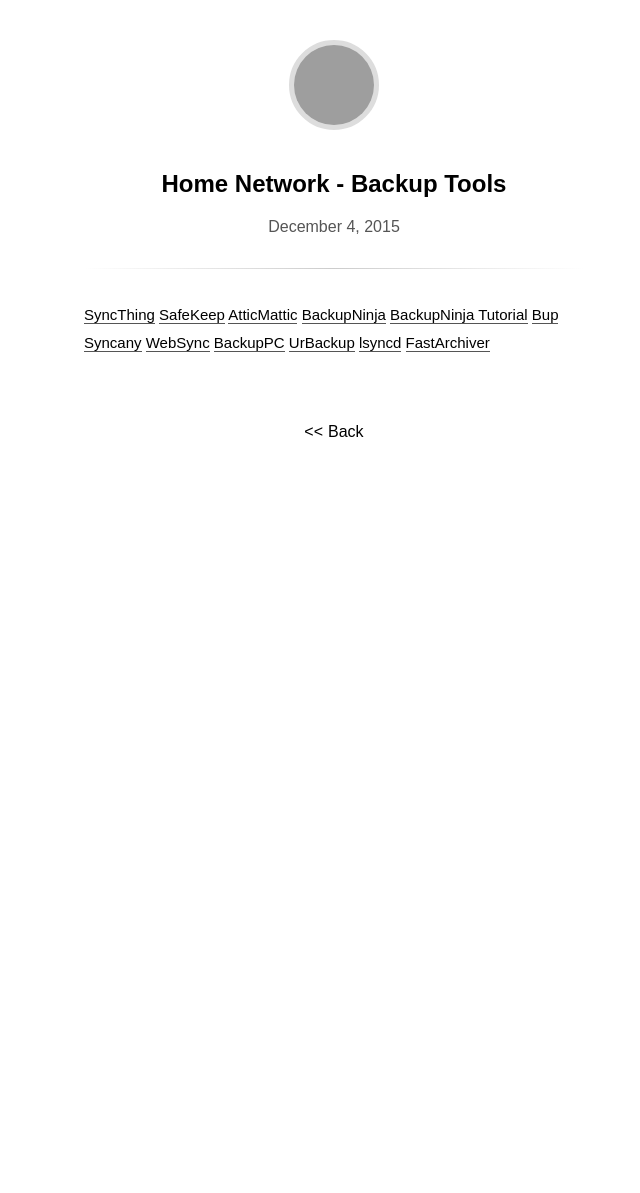
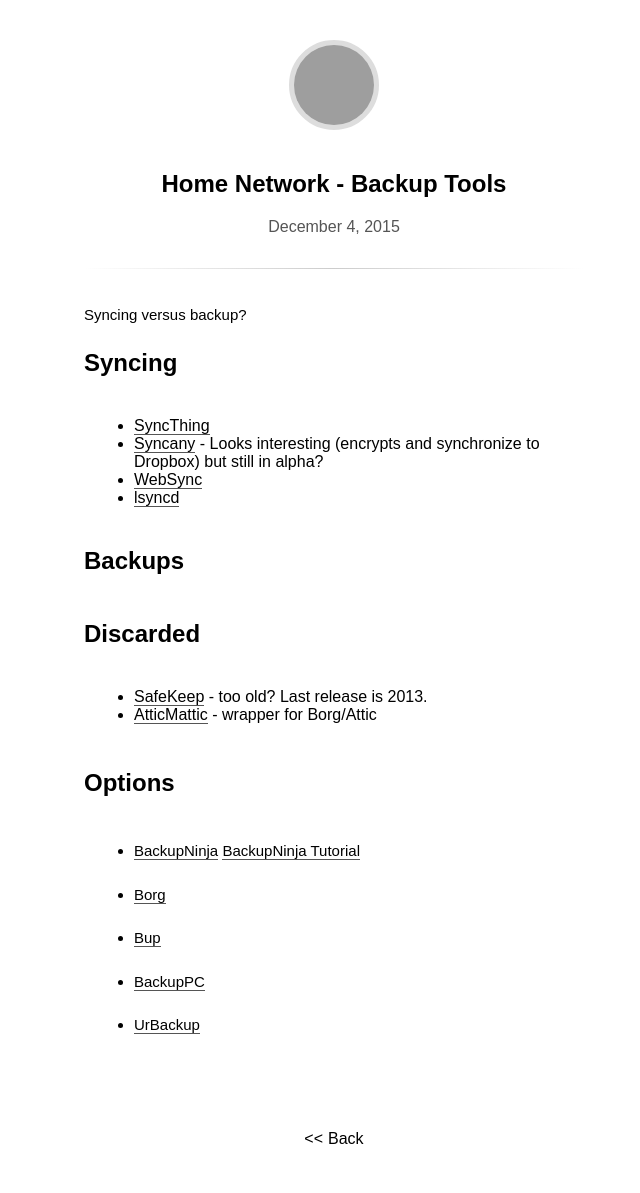
Before and after one commit to MCORN/mcorn.github.io, a Jekyll site: the page built from _posts/2015-12-04-home-network-backup-tools.md, in a window 1280 px wide. Shown: the whole page, without its empty margins (306-946 px from the left). Built offline with Jekyll 4.4.1, drawn with Linux system fonts in a browser that asks for light colours; some web fonts are replaced; before the commit the page ends 900 px from its top, so only the background shows below that; grey boxes are pictures that could not be loaded.

Commit message:
New post

```diff
--- a/_posts/2015-12-04-home-network-backup-tools.md
+++ b/_posts/2015-12-04-home-network-backup-tools.md
@@ -3,15 +3,29 @@ title: Home Network - Backup Tools
 updated: 2015-12-04 21:45
 ---
 
-[SyncThing](https://syncthing.net/)
-[SafeKeep](http://safekeep.sourceforge.net/)
-[AtticMattic](https://torsion.org/atticmatic/)
-[BackupNinja](https://labs.riseup.net/code/projects/backupninja)
+Syncing versus backup?
+
+# Syncing
+* [SyncThing](https://syncthing.net/)
+* [Syncany](https://www.syncany.org/) - Looks interesting (encrypts and synchronize to Dropbox) but still in alpha?
+* [WebSync](http://furier.github.io/websync/)
+* [lsyncd](https://github.com/axkibe/lsyncd)
+
+# Backups
+
+## Discarded
+
+* [SafeKeep](http://safekeep.sourceforge.net/) - too old? Last release is 2013.
+* [AtticMattic](https://torsion.org/atticmatic/) - wrapper for Borg/Attic
+
+## Options
+* [BackupNinja](https://labs.riseup.net/code/projects/backupninja)
 [BackupNinja Tutorial](http://xmodulo.com/backup-debian-system-backupninja.html)
-[Bup](https://github.com/bup/bup)
-[Syncany](https://www.syncany.org/)
-[WebSync](http://furier.github.io/websync/)
-[BackupPC](http://backuppc.sourceforge.net/)
-[UrBackup](http://www.urbackup.org/)
-[lsyncd](https://github.com/axkibe/lsyncd)
-[FastArchiver](https://github.com/replicon/fast-archiver)
+
+* [Borg](https://github.com/borgbackup/borg)
+
+* [Bup](https://github.com/bup/bup)
+
+* [BackupPC](http://backuppc.sourceforge.net/)
+
+* [UrBackup](http://www.urbackup.org/)
```
Also changed, not shown: _posts/2015-12-13-borg-on-ubuntu-12.04.md (added, +39 -0 lines), 2 other files.
